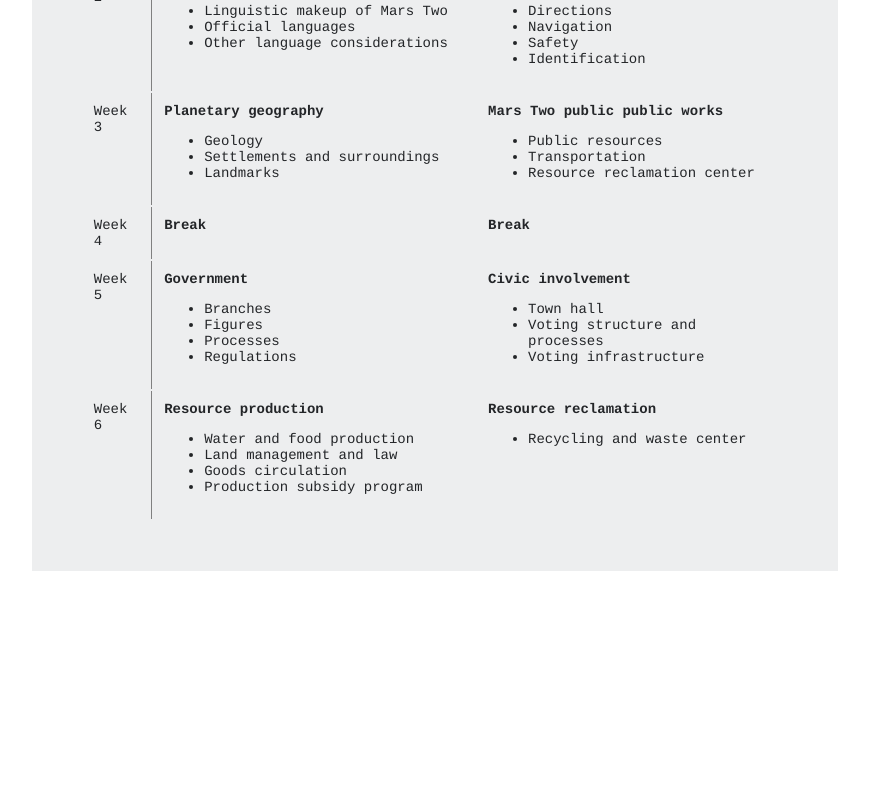
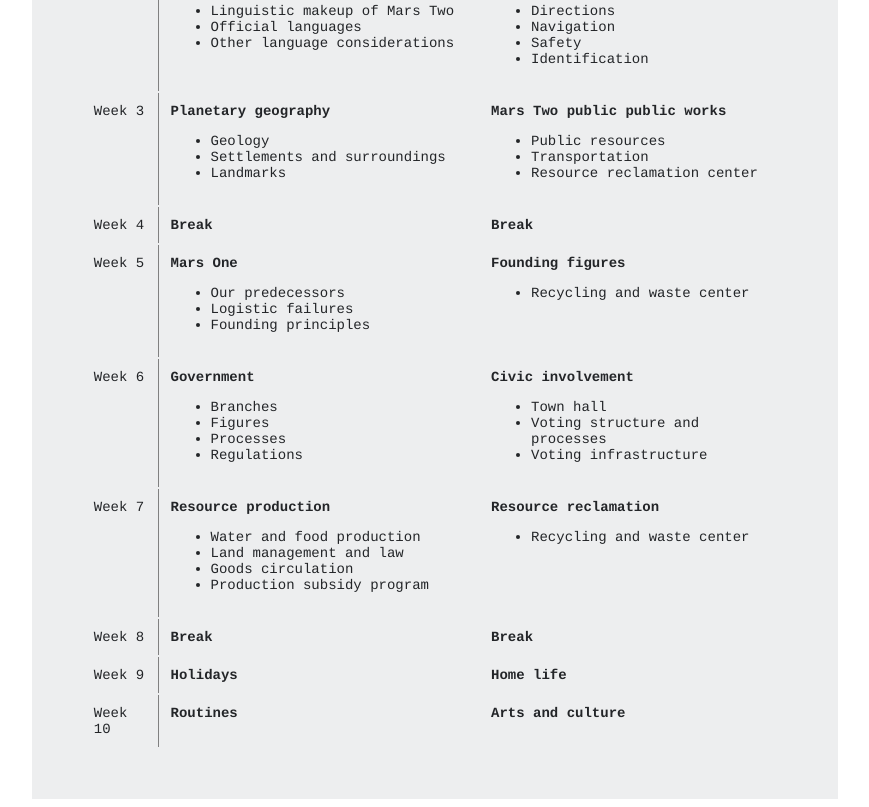
Before and after one commit to MC-GameDeveloper/michaelcenterdesign.github.io, a plain HTML site: page marstwo/index.html in a window 1280 px wide. Shown: the part 3345-4152 px from the top of the page, without its empty margins (205-1074 px from the left). Before the commit the page ends 3924 px from the top, so only its background shows below. Drawn offline with Linux system fonts and the light colour scheme.

Commit message:
adds new syllabus content

```diff
--- a/marstwo/index.html
+++ b/marstwo/index.html
@@ -161,14 +161,32 @@
           <td class="firstcol">Week 4</td>
           <td>
             <b>Break</b>
-           </td>
+          </td>
           <td>
             <b>Break</b>
           </td>
         </tr>
 
+      <tr>
+          <td class="firstcol">Week 5</td>
+          <td>
+            <b>Mars One</b>
+            <ul>
+              <li>Our predecessors</li>
+              <li>Logistic failures</li>
+              <li>Founding principles</li>
+            </ul>
+          </td>
+          <td>
+            <b>Founding figures</b>
+            <ul>
+              <li>Recycling and waste center</li>
+            </ul>
+          </td>
+        </tr>
+
         <tr>
-          <td class="firstcol">Week 5</td>
+          <td class="firstcol">Week 6</td>
           <td>
             <b>Government</b>
             <ul>
@@ -189,7 +207,7 @@
         </tr>
 
         <tr>
-          <td class="firstcol">Week 6</td>
+          <td class="firstcol">Week 7</td>
           <td>
             <b>Resource production</b>
             <ul>
@@ -198,7 +216,7 @@
               <li>Goods circulation</li>
               <li>Production subsidy program</li>
             </ul>
-            </td>
+          </td>
           <td>
             <b>Resource reclamation</b>
             <ul>
@@ -206,6 +224,37 @@
             </ul>
           </td>
         </tr>
+
+        <tr>
+          <td class="firstcol">Week 8</td>
+          <td>
+            <b>Break</b>
+          </td>
+          <td>
+            <b>Break</b>
+          </td>
+        </tr>
+
+        <tr>
+          <td class="firstcol">Week 9</td>
+          <td>
+            <b>Holidays</b>
+          </td>
+          <td>
+            <b>Home life</b>
+          </td>
+        </tr>
+
+        <tr>
+          <td class="firstcol">Week 10</td>
+          <td>
+            <b>Routines</b>
+          </td>
+          <td>
+            <b>Arts and culture</b>
+          </td>
+        </tr>
+
       </table>
     </div>
 
```
